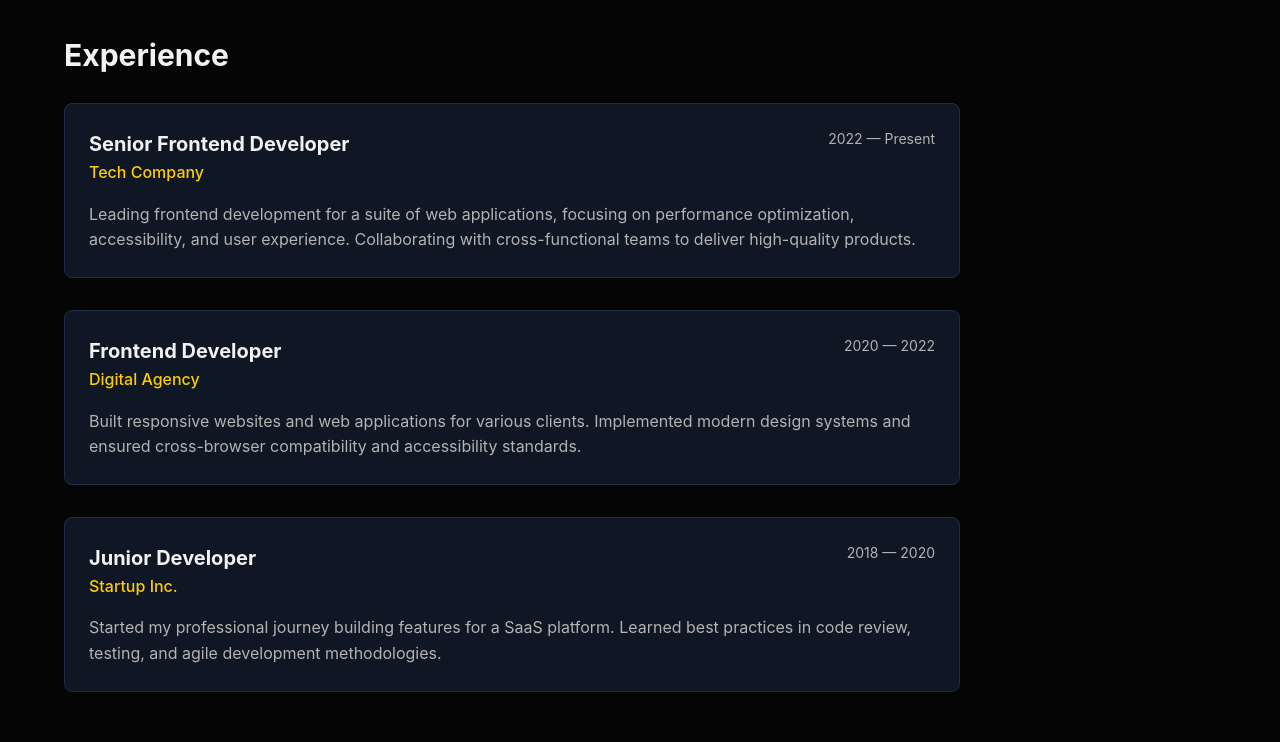
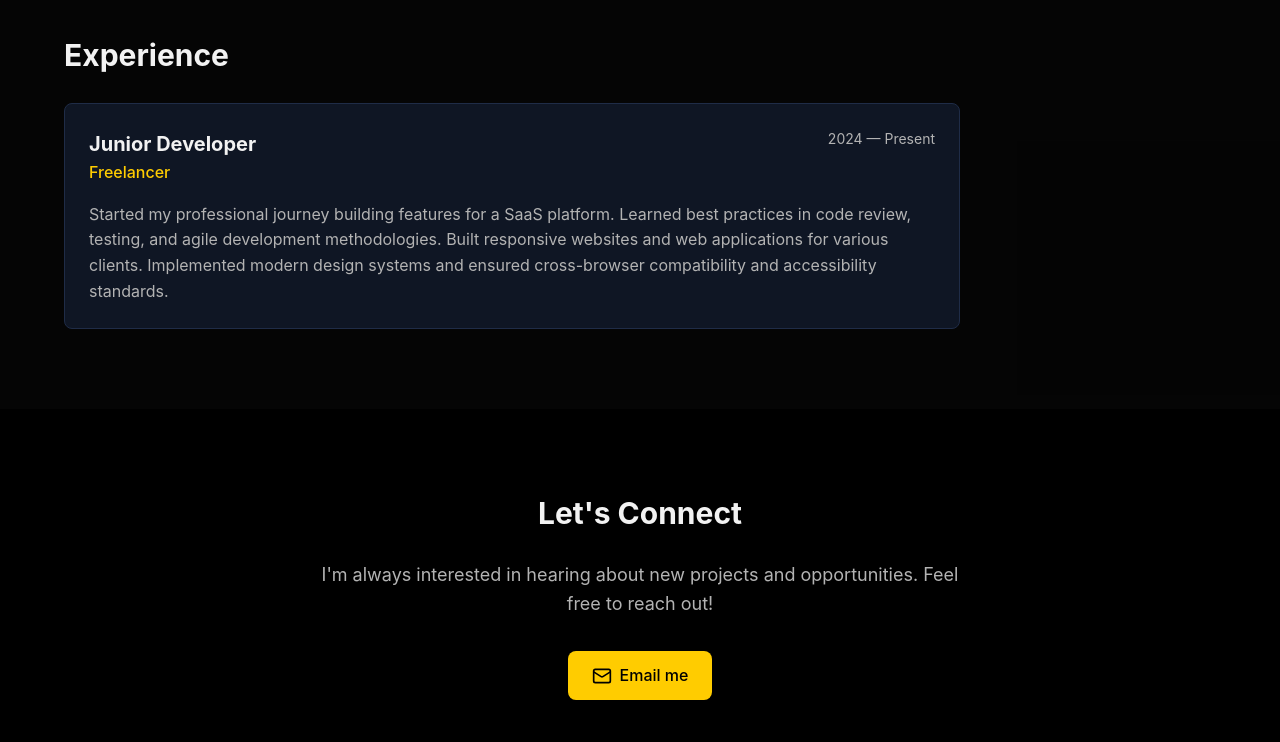
Before and after one commit to cankoroot/cankomain, a plain HTML site: page index.html in a window 1280 px wide. Shown: the part 1130-1872 px from the top of the page. Drawn offline with Linux system fonts and the light colour scheme.

Commit message:
Update index.html

```diff
--- a/index.html
+++ b/index.html
@@ -100,43 +100,15 @@
                 <div class="experience-card">
                     <div class="experience-header">
                         <div>
-                            <h4 class="experience-title">Senior Frontend Developer</h4>
-                            <p class="experience-company">Tech Company</p>
+                            <h4 class="experience-title">Junior Developer</h4>
+                            <p class="experience-company">Freelancer</p>
                         </div>
-                        <span class="experience-date">2022 — Present</span>
-                    </div>
-                    <p class="experience-description">
-                        Leading frontend development for a suite of web applications, focusing on performance optimization,
-                        accessibility, and user experience. Collaborating with cross-functional teams to deliver high-quality
-                        products.
-                    </p>
-                </div>
-
-                <div class="experience-card">
-                    <div class="experience-header">
-                        <div>
-                            <h4 class="experience-title">Frontend Developer</h4>
-                            <p class="experience-company">Digital Agency</p>
-                        </div>
-                        <span class="experience-date">2020 — 2022</span>
-                    </div>
-                    <p class="experience-description">
-                        Built responsive websites and web applications for various clients. Implemented modern design systems
-                        and ensured cross-browser compatibility and accessibility standards.
-                    </p>
-                </div>
-
-                <div class="experience-card">
-                    <div class="experience-header">
-                        <div>
-                            <h4 class="experience-title">Junior Developer</h4>
-                            <p class="experience-company">Startup Inc.</p>
-                        </div>
-                        <span class="experience-date">2018 — 2020</span>
+                        <span class="experience-date">2024 — Present</span>
                     </div>
                     <p class="experience-description">
                         Started my professional journey building features for a SaaS platform. Learned best practices in code
-                        review, testing, and agile development methodologies.
+                        review, testing, and agile development methodologies. Built responsive websites and web applications for various clients. Implemented modern design systems
+                        and ensured cross-browser compatibility and accessibility standards.
                     </p>
                 </div>
             </div>
@@ -152,7 +124,7 @@
                     I'm always interested in hearing about new projects and opportunities. Feel free to reach out!
                 </p>
                 <div class="contact-button">
-                    <a href="mailto:your.email@example.com" class="btn btn-primary">
+                    <a href="mailto:burakyaldizby@gmail.com" class="btn btn-primary">
                         <svg class="icon" width="20" height="20" viewBox="0 0 24 24" fill="none" stroke="currentColor" stroke-width="2">
                             <rect x="2" y="4" width="20" height="16" rx="2"/>
                             <path d="m22 7-8.97 5.7a1.94 1.94 0 0 1-2.06 0L2 7"/>
```
